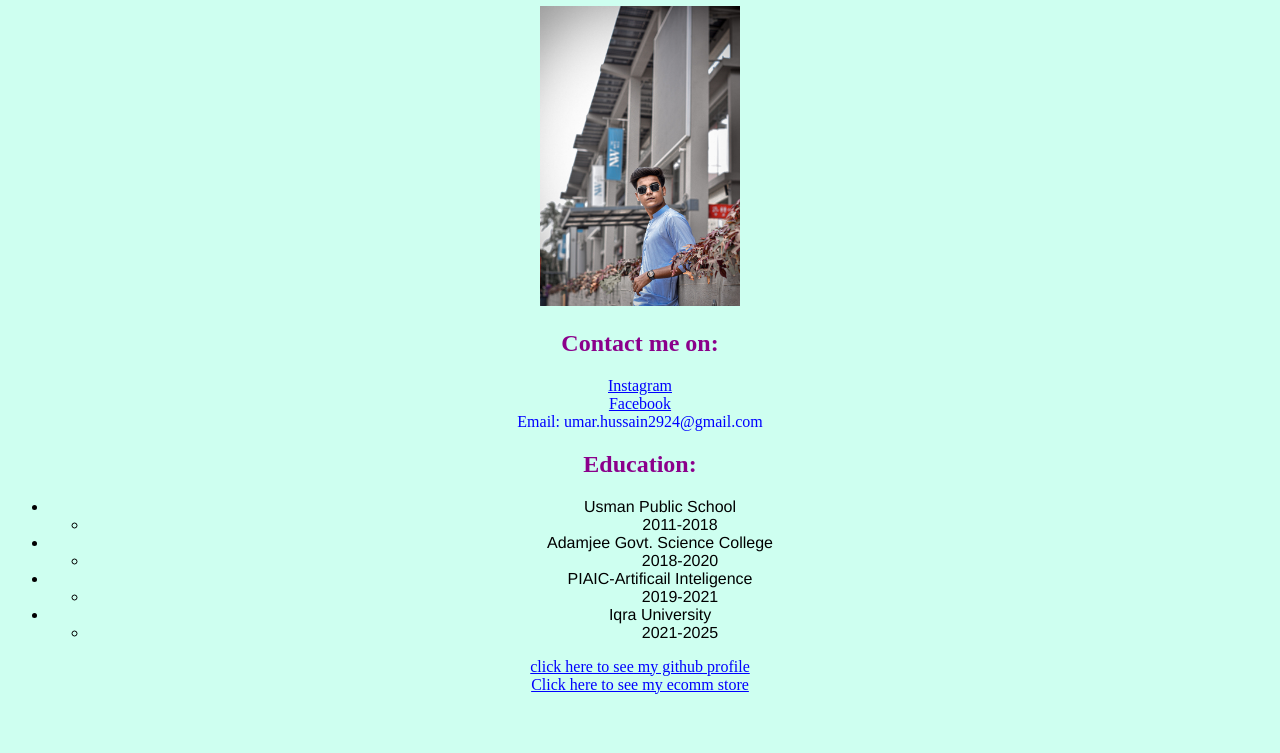
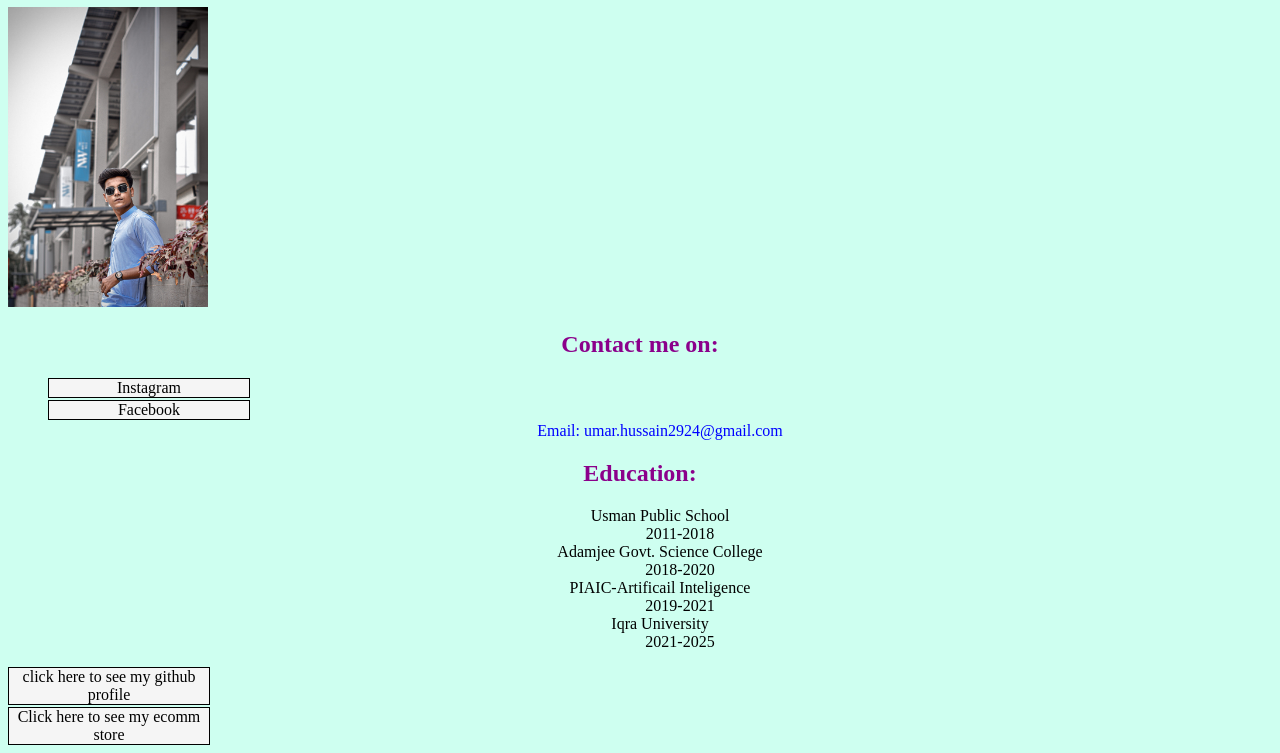
Before and after one commit to umar123xposed/umar123xposed.github.io, a plain HTML site: page site/index.html in a window 1280 px wide. Shown: the part 75-828 px from the top of the page. Before the commit the page ends 800 px from the top, so only its background shows below. Drawn offline with Linux system fonts and the light colour scheme.

Commit message:
made buttons

```diff
--- a/site/index.html
+++ b/site/index.html
@@ -10,12 +10,36 @@
 		}
 	h1{
 		color: red;
-		font-family: Verdana, Geneva, Tahoma, sans-serif;
+		border: 1px solid  blue;
+
 		text-align: center;
+
+
+
+
 		}
 		img{
 			border-image-width: auto;
 
+		}
+		section li{
+			text-align: center;
+			list-style: none;
+		}
+		a:link , a:visited{
+			text-decoration: none;
+			color: black;
+			background-color: whitesmoke;
+			border: 1px solid black;
+			display:block;
+			width: 200px;
+			text-align: center;
+			margin-bottom: 2px;
+
+		}
+		a:hover, a:active{
+			background-color: blue;
+			color:white;
 		}
 
 		a{
@@ -25,57 +49,56 @@
 		h2{
 			text-align: center;
 			color: darkmagenta;
-		}
-		ul{
-			font-family:'Franklin Gothic Medium', 'Arial Narrow', Arial, sans-serif;
-			text-align:center;
 
 		}
-		section{
-			text-align: center;
-		}
-		p{
-			text-align: center;
-		}
+
+
+
+
 
 </style>
 </head>
 <body>
 
 	<h1>Umar Hussain</h1>
-	<center>
+
 		<img src="me.jpg" width="200" height="300">
-	</center>
+
 	<h2> Contact me on: </h2>
-	<p>
-	<a href= "https://www.instagram.com/___umerr/?fbclid=IwAR0aK1-Ef5QX0rwGVdmKzZ2cuK7iQwO2IMdNLERZu4vq4Eosxx0JGR97xlI" target="_blank" title="click me ^_^"> Instagram </a>
-	<br> <a href= "https://www.facebook.com/umarhussain225" target="_blank" title="click me ^_^"> Facebook </a>
-	<br> <a> Email: umar.hussain2924@gmail.com </a>
-	</p>
+	<section>
+		<ul>
+			<li>
+	<a href= "https://www.instagram.com/___umerr/?fbclid=IwAR0aK1-Ef5QX0rwGVdmKzZ2cuK7iQwO2IMdNLERZu4vq4Eosxx0JGR97xlI" target="_blank" title="click me ^_^"> Instagram </a> </li>
+	<li><a href= "https://www.facebook.com/umarhussain225" target="_blank" title="click me ^_^"> Facebook </a> </li>
+	<li> <a> Email: umar.hussain2924@gmail.com </a></li>
+		</ul>
+	</section>
 	<h2> Education: </h2>
+	<section>
 	<ul>
 		<li> Usman Public School</li>
 		<ul>
-			<li>2011-2018</li>
+			<li co="grey">2011-2018</li>
 		</ul>
 		<li> Adamjee Govt. Science College </li>
 		<ul>
-			<li>2018-2020</li>
+			<li co="grey">2018-2020</li>
 		</ul>
 		<li> PIAIC-Artificail Inteligence </li>
 		<ul>
-			<li>2019-2021</li>
+			<li co="grey">2019-2021</li>
 		</ul>
 		<li> Iqra University </li>
 		<ul>
-			<li>2021-2025</li>
+			<li co="grey">2021-2025</li>
 		</ul>
 			</ul>
+	</section>
 
 			<section>
 				<a href="sike.html" title="happyyy">click here to see my github profile</a>
-			</section>
-			<section>
+
+
 				<a href="sike1.html" title="Die">Click here to see my ecomm store</a>
 
 			</section>
```
Also changed, not shown: site/sike.html (+13 -3 lines), site/sike1.html (+11 -2 lines).
